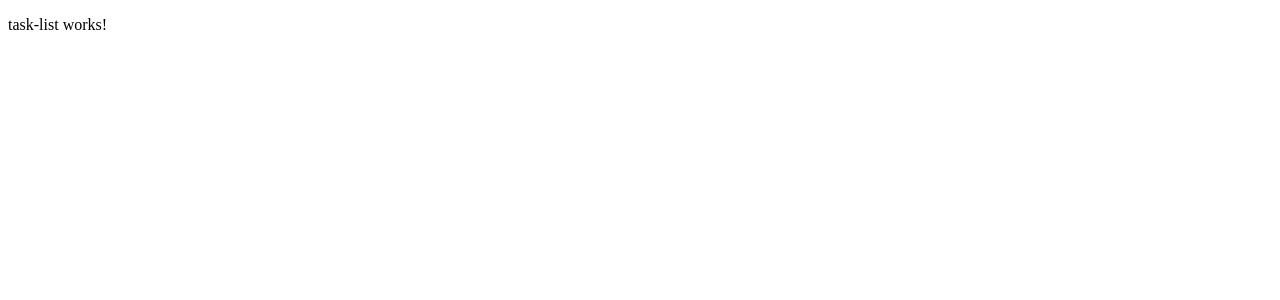
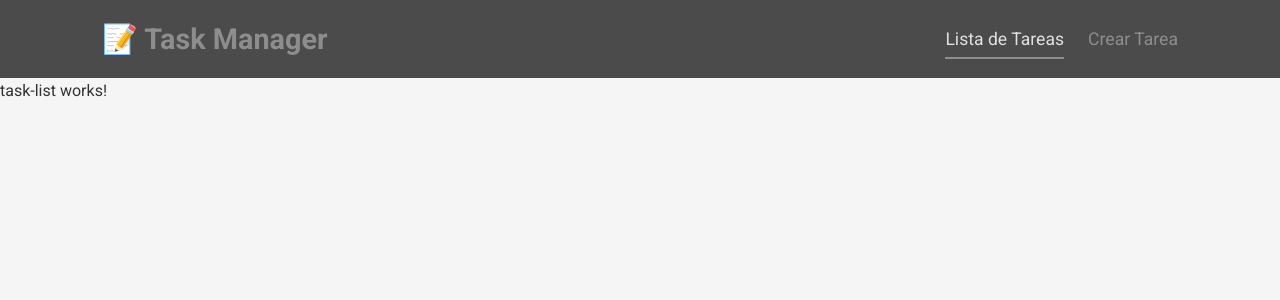
Before and after one commit to yamidnozu/pt_task_manager, an Angular app in the folder task-manager/: page /tasks in a window 1280 px wide. Shown: the top 300 px of the page. Built offline with nearby package versions, Linux system fonts and the light colour scheme.

Commit message:
Se agrega navbar para navegar mas facil entre componentes, y base de estilos

```diff
--- a/task-manager/src/app/app.component.html
+++ b/task-manager/src/app/app.component.html
@@ -1 +1,12 @@
+<nav class="navbar">
+  <div class="container">
+    <a  class="title">
+      📝 Task Manager
+    </a>
+    <ul class="nav-links">
+      <li><a routerLink="/tasks" routerLinkActive="active">Lista de Tareas</a></li>
+      <li><a routerLink="/create-task" routerLinkActive="active">Crear Tarea</a></li>
+    </ul>
+  </div>
+</nav>
 <router-outlet></router-outlet>
--- a/task-manager/src/app/app.component.scss
+++ b/task-manager/src/app/app.component.scss
@@ -0,0 +1,101 @@
+body {
+  margin: 0;
+  font-family: 'Roboto';
+  background-color: #f1f1f1;
+}
+
+.navbar {
+  background-color: var(--primary-color);
+  padding: 1rem 0;
+}
+
+.navbar .container {
+  display: flex;
+  align-items: center;
+  justify-content: space-between;
+  max-width: 1200px;
+  margin: 0 auto;
+  padding: 0 2rem;
+}
+
+.navbar .title {
+  color: var(--secondary-color);
+  font-size: 1.8rem;
+  text-decoration: none;
+  font-weight: bold;
+
+}
+
+.navbar .nav-links {
+  list-style: none;
+  display: flex;
+  margin: 0;
+}
+
+.navbar .nav-links li {
+  margin-left: 1.5rem;
+}
+
+.navbar .nav-links li a {
+  color: var(--secondary-color);
+  text-decoration: none;
+  font-size: 1.1rem;
+  padding: 0.5rem 0;
+  position: relative;
+  transition: color 0.3s;
+}
+
+.navbar .nav-links li a.active,
+.navbar .nav-links li a:hover {
+  color: #e0e0e0;
+}
+
+.navbar .nav-links li a.active::after,
+.navbar .nav-links li a:hover::after {
+  content: "";
+  position: absolute;
+  width: 100%;
+  height: 2px;
+  background-color: var(--secondary-color);
+  bottom: -2px;
+  left: 0;
+}
+
+@media (max-width: 768px) {
+  .navbar .container {
+    flex-direction: column;
+    align-items: flex-start;
+  }
+
+  .navbar .nav-links {
+    flex-direction: column;
+    width: 100%;
+  }
+
+  .navbar .nav-links li {
+    margin: 0.5rem 0;
+  }
+
+  .navbar .nav-links li a {
+    width: 100%;
+  }
+}
+
+
+@media (min-width: 768px) {
+  .navbar .container {
+    max-width: 720px;
+  }
+}
+
+@media (min-width: 992px) {
+  .navbar .container {
+    max-width: 960px;
+  }
+}
+
+@media (min-width: 1200px) {
+  .navbar .container {
+    max-width: 1140px;
+  }
+}
--- a/task-manager/src/styles.scss
+++ b/task-manager/src/styles.scss
@@ -1 +1,22 @@
-/* You can add global styles to this file, and also import other style files */
+@import url('https://fonts.googleapis.com/css2?family=Roboto:wght@300;400;700&display=swap');
+
+:root {
+  --primary-color: #4b4b4b;
+  --secondary-color: #8d8d8d;
+  --background-color: #f5f5f5;
+  --text-color: #333333;
+
+}
+
+* {
+  box-sizing: border-box;
+  margin: 0;
+  padding: 0;
+}
+
+body {
+  font-family: 'Roboto', sans-serif;
+  background-color: var(--background-color);
+  color: var(--text-color);
+  line-height: 1.6;
+}
```
